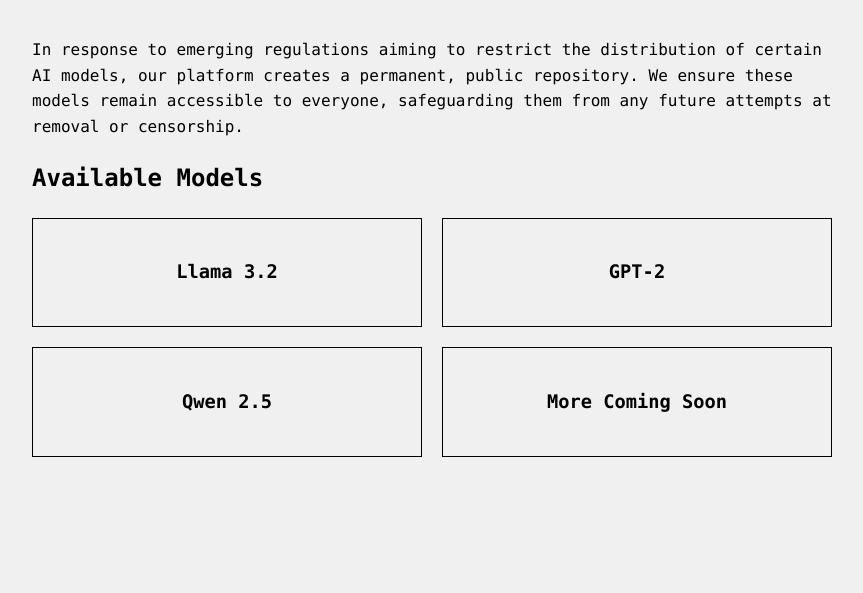
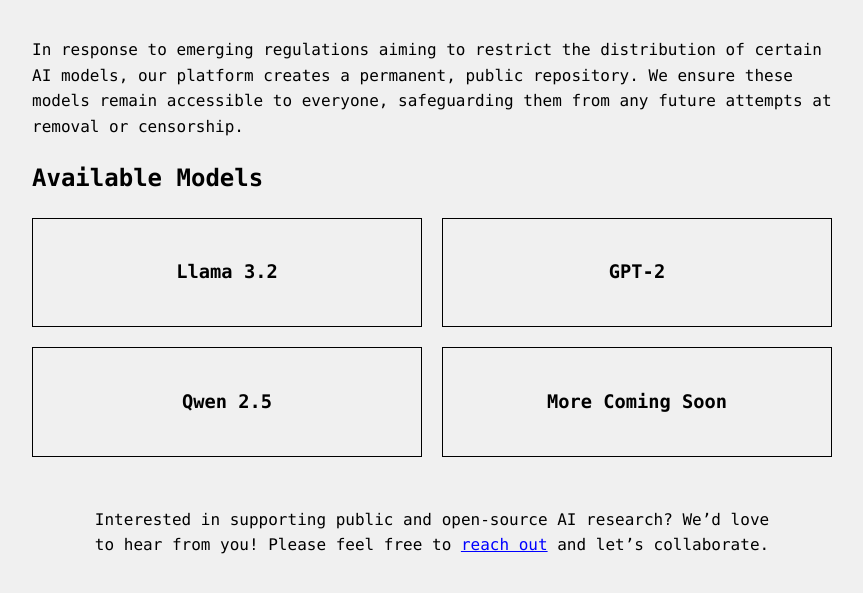
Before and after one commit to siddharthvader/distributedintelligence, a plain HTML site: page index.html in a window 1280 px wide. Shown: the part 203-796 px from the top of the page, without its empty margins (208-1071 px from the left). Drawn offline with Linux system fonts and the light colour scheme.

Commit message:
add contact

```diff
--- a/index.html
+++ b/index.html
@@ -33,6 +33,10 @@
         h1 {
             color: #000000;
             font-size: 2.5em;
+        }
+        footer {
+            padding: 50px;
+            text-align: center;
         }
         .model-list {
             display: grid;
@@ -184,4 +188,8 @@
         }
     </script>
 </body>
+
+<footer>
+    Interested in supporting public and open-source AI research? We’d love to hear from you! Please feel free to <a href="mailto:hello@siddharth.website" target="_blank">reach out</a> and let’s collaborate.
+</footer>
 </html>
```
